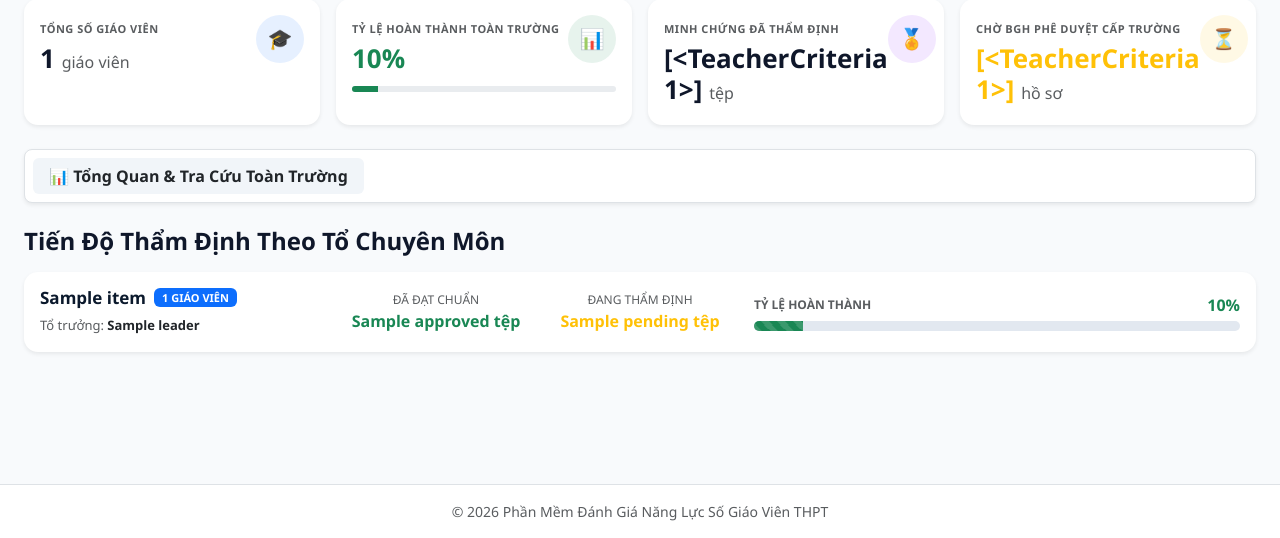
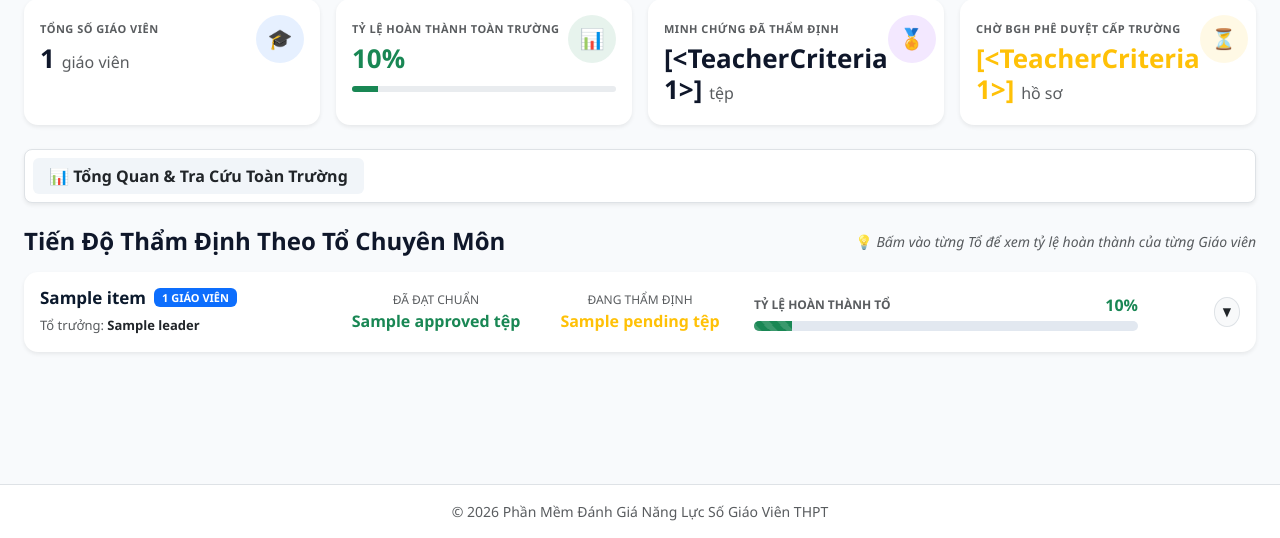
Before and after one commit to lethingochon/DGNLS, a Flask app: template app/templates/admin/dashboard.html in a window 1280 px wide. Shown: the part 262-800 px from the top of the page. Run offline with Flask 3, Linux system fonts and the light colour scheme; tables that the repository leaves empty hold one stand-in row (values such as "Sample post"); the template is opened without the code that fills it: values that come from a table or form of the project are taken from there, most other values are stand-ins (such as "Sample title", 1, 10 or a date in 2020); parts of the project's set-up code (start-up, migrations or seed data) failed here and were passed over.

Commit message:
Update dashboard.html

```diff
--- a/app/templates/admin/dashboard.html
+++ b/app/templates/admin/dashboard.html
@@ -85,7 +85,7 @@
                         <small class="text-uppercase fw-bold text-muted" style="font-size: 11px; letter-spacing: 0.5px;">MINH CHỨNG ĐÃ THẨM ĐỊNH</small>
                         <h3 class="fw-bold my-1" style="font-size: 26px; color: #0f172a;">{{ total_approved }} <span class="fs-6 text-muted fw-normal">tệp</span></h3>
                     </div>
-                    <div class="rounded-circle bg-purple bg-opacity-10 p-3 d-flex align-items-center justify-content-center" style="width: 48px; height: 48px; font-size: 20px; background-color: #f3e8ff;">
+                    <div class="rounded-circle p-3 d-flex align-items-center justify-content-center" style="width: 48px; height: 48px; font-size: 20px; background-color: #f3e8ff;">
                         🏅
                     </div>
                 </div>
@@ -115,12 +115,20 @@
         </button>
     </div>
 
-    <!-- 4. Section: Tiến Độ Thẩm Định Theo Tổ Chuyên Môn -->
-    <h4 class="fw-bold mb-3" style="color: #0f172a;">Tiến Độ Thẩm Định Theo Tổ Chuyên Môn</h4>
+    <!-- 4. Section: Tiến Độ Thẩm Định Theo Tổ Chuyên Môn (XỔ XUỐNG XEM CHI TIẾT GV) -->
+    <div class="d-flex justify-content-between align-items-center mb-3">
+        <h4 class="fw-bold mb-0" style="color: #0f172a;">Tiến Độ Thẩm Định Theo Tổ Chuyên Môn</h4>
+        <small class="text-muted">💡 <i>Bấm vào từng Tổ để xem tỷ lệ hoàn thành của từng Giáo viên</i></small>
+    </div>
 
-    <div class="d-flex flex-column gap-3 mb-5">
+    <div class="accordion d-flex flex-column gap-3 mb-5" id="accordionDeptList">
         {% for item in dept_stats %}
-        <div class="card border-0 shadow-sm p-3" style="border-radius: 14px; background: #ffffff;">
+        <div class="card border-0 shadow-sm" style="border-radius: 14px; background: #ffffff; overflow: hidden;">
+
+            <!-- TIÊU ĐỀ TỔ (BẤM VÀO ĐỂ XỔ XUỐNG) -->
+            <div class="p-3 cursor-pointer" id="headingDept{{ item.id }}"
+                 data-bs-toggle="collapse" data-bs-target="#collapseDept{{ item.id }}"
+                 aria-expanded="false" aria-controls="collapseDept{{ item.id }}" style="cursor: pointer;">
                 <div class="row align-items-center">
 
                     <!-- Cột 1: Tên Tổ & Tổ trưởng -->
@@ -149,9 +157,9 @@
                     </div>
 
                     <!-- Cột 4: Tỷ lệ % & Thanh Tiến độ ngang -->
-                <div class="col-md-5">
+                    <div class="col-md-4">
                         <div class="d-flex justify-content-between align-items-center mb-1">
-                        <small class="text-muted fw-bold" style="font-size: 12px;">TỶ LỆ HOÀN THÀNH</small>
+                            <small class="text-muted fw-bold" style="font-size: 12px;">TỶ LỆ HOÀN THÀNH TỔ</small>
                             <span class="fw-bold text-success" style="font-size: 16px;">{{ item.progress }}%</span>
                         </div>
                         <div class="progress" style="height: 10px; border-radius: 10px; background-color: #e2e8f0;">
@@ -159,7 +167,61 @@
                         </div>
                     </div>
 
+                    <!-- Cột 5: Biểu tượng mũi tên chỉ xuống -->
+                    <div class="col-md-1 text-end d-none d-md-block">
+                        <span class="badge bg-light text-dark border p-2 rounded-circle">▼</span>
                     </div>
+
+                </div>
+            </div>
+
+            <!-- DANH SÁCH CHI TIẾT TỪNG GIÁO VIÊN (NỘI DUNG MỞ RỘNG KHI BẤM VÀO TỔ) -->
+            <div id="collapseDept{{ item.id }}" class="collapse" aria-labelledby="headingDept{{ item.id }}" data-bs-parent="#accordionDeptList">
+                <div class="card-body bg-light border-top p-3">
+                    <h6 class="fw-bold mb-3 text-dark d-flex align-items-center gap-2">
+                        <span>👥</span> DANH SÁCH TIẾN ĐỘ TỪNG GIÁO VIÊN TRONG {{ item.name | upper }}
+                    </h6>
+                    <div class="table-responsive">
+                        <table class="table table-hover table-bordered bg-white align-middle mb-0" style="border-radius: 8px; overflow: hidden; font-size: 14px;">
+                            <thead class="table-secondary text-secondary">
+                                <tr>
+                                    <th style="width: 50px;" class="text-center">STT</th>
+                                    <th style="width: 120px;">Mã GV</th>
+                                    <th>Họ và Tên Giáo viên</th>
+                                    <th style="width: 140px;" class="text-center">Đã đạt chuẩn</th>
+                                    <th style="width: 140px;" class="text-center">Đang thẩm định</th>
+                                    <th style="width: 250px;">Tỷ lệ hoàn thành</th>
+                                </tr>
+                            </thead>
+                            <tbody>
+                                {% for t in item.teachers %}
+                                <tr>
+                                    <td class="text-center text-muted">{{ loop.index }}</td>
+                                    <td><span class="badge bg-secondary font-monospace">{{ t.magv }}</span></td>
+                                    <td class="fw-bold text-dark">{{ t.full_name }}</td>
+                                    <td class="text-center text-success fw-bold">{{ t.approved }} tệp</td>
+                                    <td class="text-center text-warning fw-bold">{{ t.pending }} tệp</td>
+                                    <td>
+                                        <div class="d-flex justify-content-between align-items-center mb-1">
+                                            <span class="fw-bold text-success" style="font-size: 13px;">{{ t.progress }}%</span>
+                                            <small class="text-muted" style="font-size: 11px;">({{ t.approved }}/{{ t.total }} tiêu chí)</small>
+                                        </div>
+                                        <div class="progress" style="height: 7px; border-radius: 10px; background-color: #e2e8f0;">
+                                            <div class="progress-bar bg-info" role="progressbar" style="width: {{ t.progress }}%;"></div>
+                                        </div>
+                                    </td>
+                                </tr>
+                                {% else %}
+                                <tr>
+                                    <td colspan="6" class="text-center text-muted py-3">Chưa có giáo viên thuộc tổ này.</td>
+                                </tr>
+                                {% endfor %}
+                            </tbody>
+                        </table>
+                    </div>
+                </div>
+            </div>
+
         </div>
         {% endfor %}
     </div>
```
Lines whose indentation alone changed are shown as unchanged.
